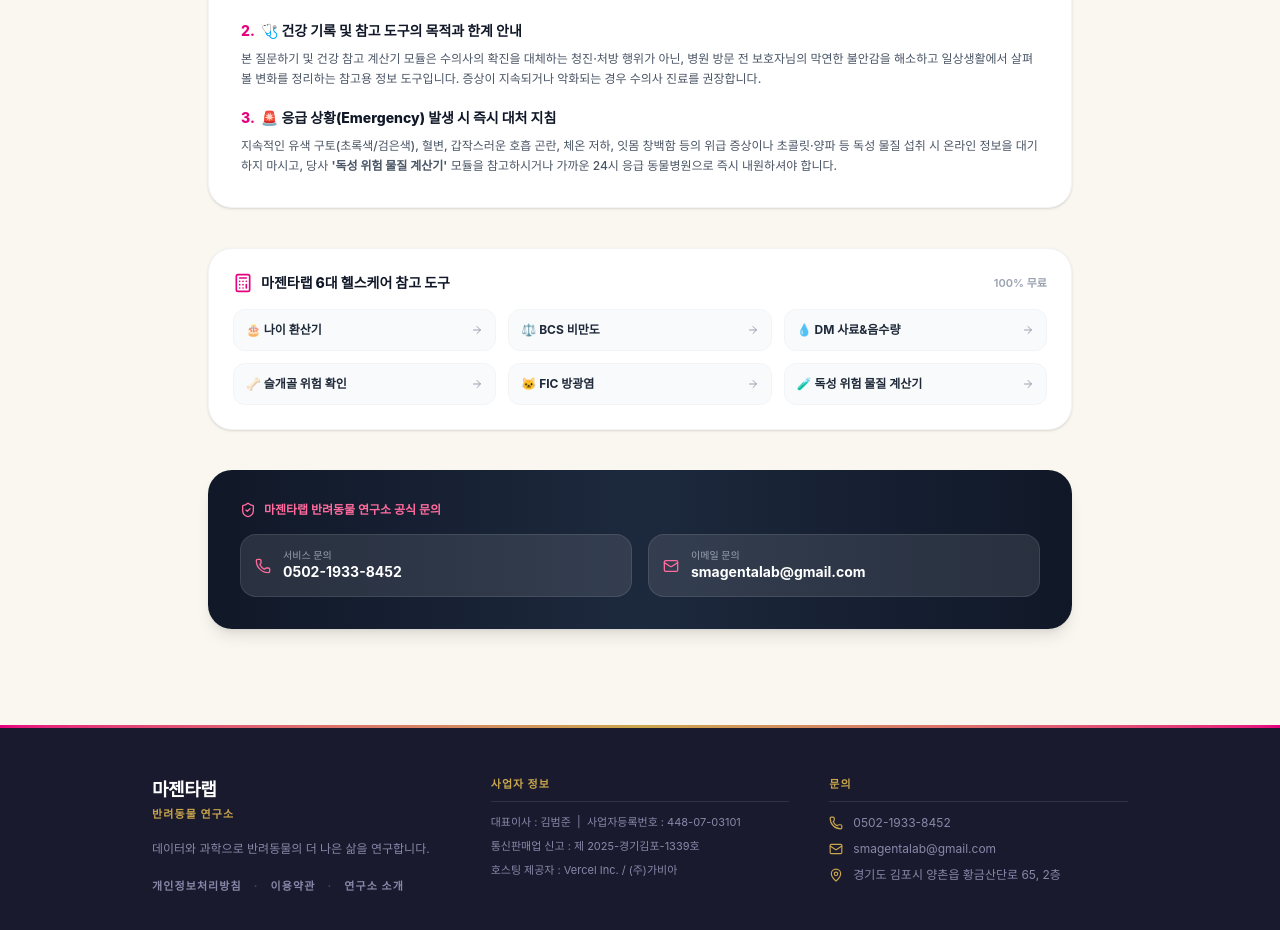
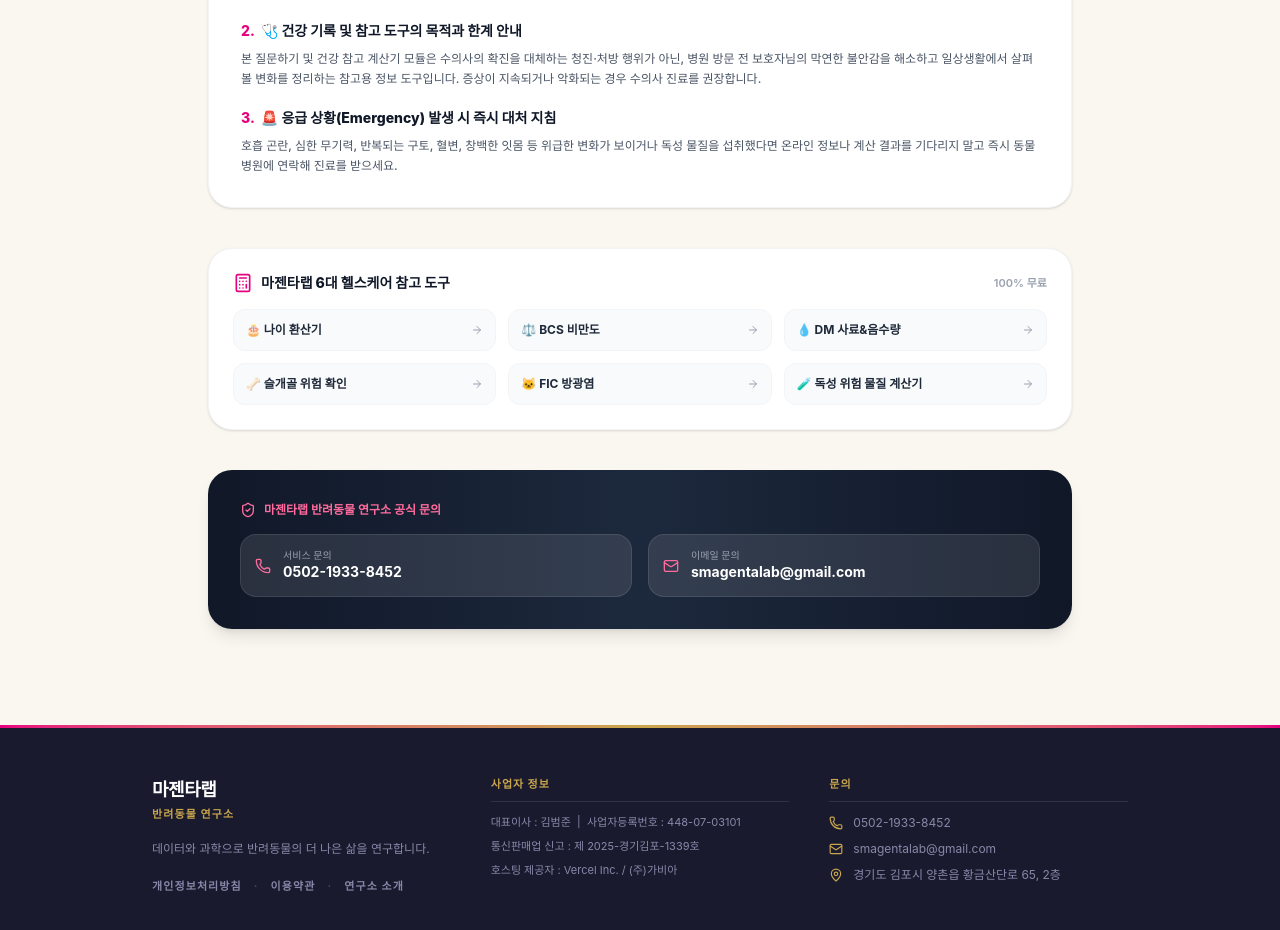
Before and after one commit to drivehihi-ctrl/magentalab-blog, a Next.js app: page /ask-ansimi in a window 1280 px wide. Shown: the part 1461-2391 px from the top of the page. Built offline with nearby package versions, Linux system fonts and the light colour scheme; no server answers; a web font is replaced by a local one.

Commit message:
fix(content): precise emergency string and metadata fix

```diff
--- a/app/ask-ansimi/AskAnsimiClient.tsx
+++ b/app/ask-ansimi/AskAnsimiClient.tsx
@@ -255,7 +255,7 @@ export default function AskAnsimiClient() {
                 <span className="text-[#E5007E]">3.</span> 🚨 응급 상황(Emergency) 발생 시 즉시 대처 지침
               </h4>
               <p className="text-gray-600 leading-relaxed text-[12px] sm:text-xs">
-                지속적인 유색 구토(초록색/검은색), 혈변, 갑작스러운 호흡 곤란, 체온 저하, 잇몸 창백함 등의 위급 증상이나 초콜릿·양파 등 독성 물질 섭취 시 온라인 정보을 대기하지 마시고, 당사 <strong>'독성 위험 물질 계산기'</strong> 모듈을 참고하시거나 가까운 24시 응급 동물병원으로 즉시 내원하셔야 합니다.
+                호흡 곤란, 심한 무기력, 반복되는 구토, 혈변, 창백한 잇몸 등 위급한 변화가 보이거나 독성 물질을 섭취했다면 온라인 정보나 계산 결과를 기다리지 말고 즉시 동물병원에 연락해 진료를 받으세요.
               </p>
             </div>
           </div>
--- a/app/ask-ansimi/layout.tsx
+++ b/app/ask-ansimi/layout.tsx
@@ -8,10 +8,14 @@ export const metadata: Metadata = {
   },
   openGraph: {
     title: "안심이에게 질문하기 | 마젠타랩",
-    description: "반려동물 건강 정보나 궁금증을 안심이에게 질문해 보세요.",
+    description: "마젠타랩 브랜드 캐릭터 안심이에게 반려동물 건강과 생활에 관한 질문을 남기고 공개 자료를 바탕으로 한 참고 정보를 확인해 보세요.",
     url: "https://www.magentalabblog.com/ask-ansimi",
     type: "website",
   },
+  twitter: {
+    title: "안심이에게 질문하기 | 마젠타랩",
+    description: "마젠타랩 브랜드 캐릭터 안심이에게 반려동물 건강과 생활에 관한 질문을 남기고 공개 자료를 바탕으로 한 참고 정보를 확인해 보세요.",
+  }
 };
 
 export default function AskAnsimiLayout({
```
